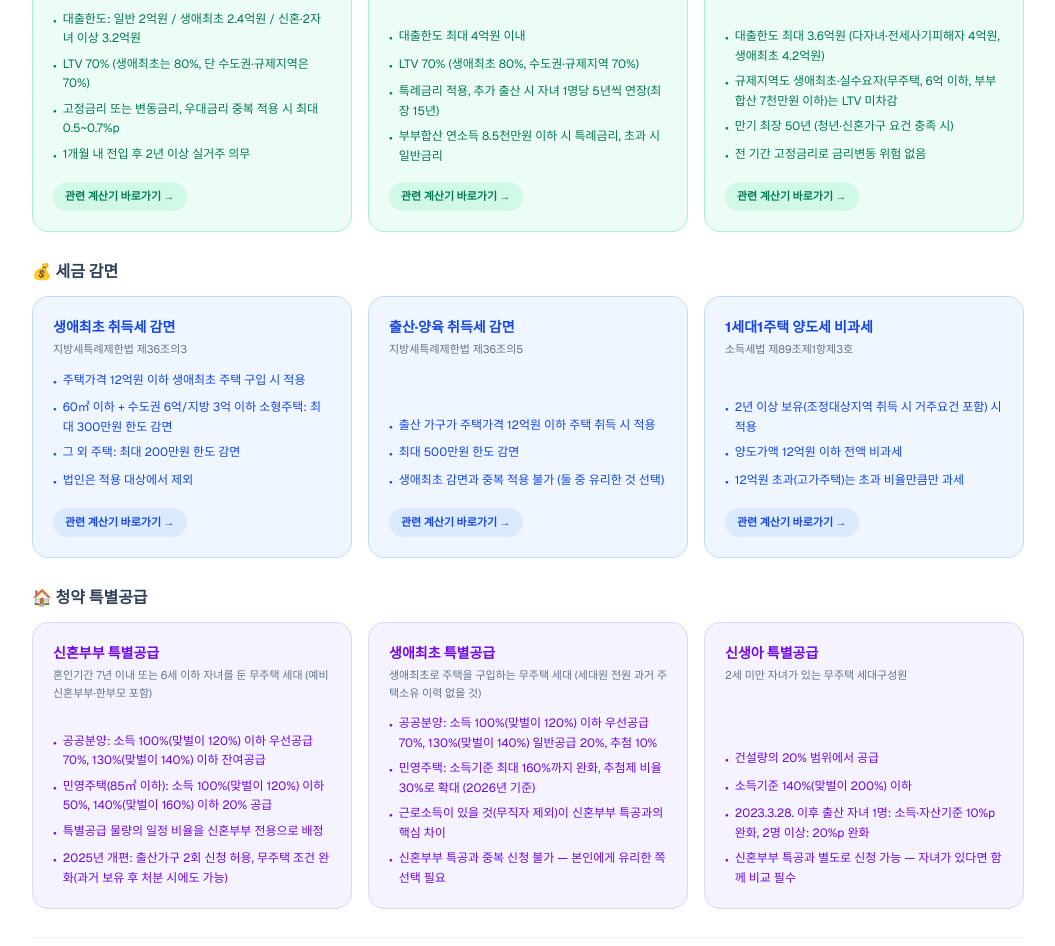
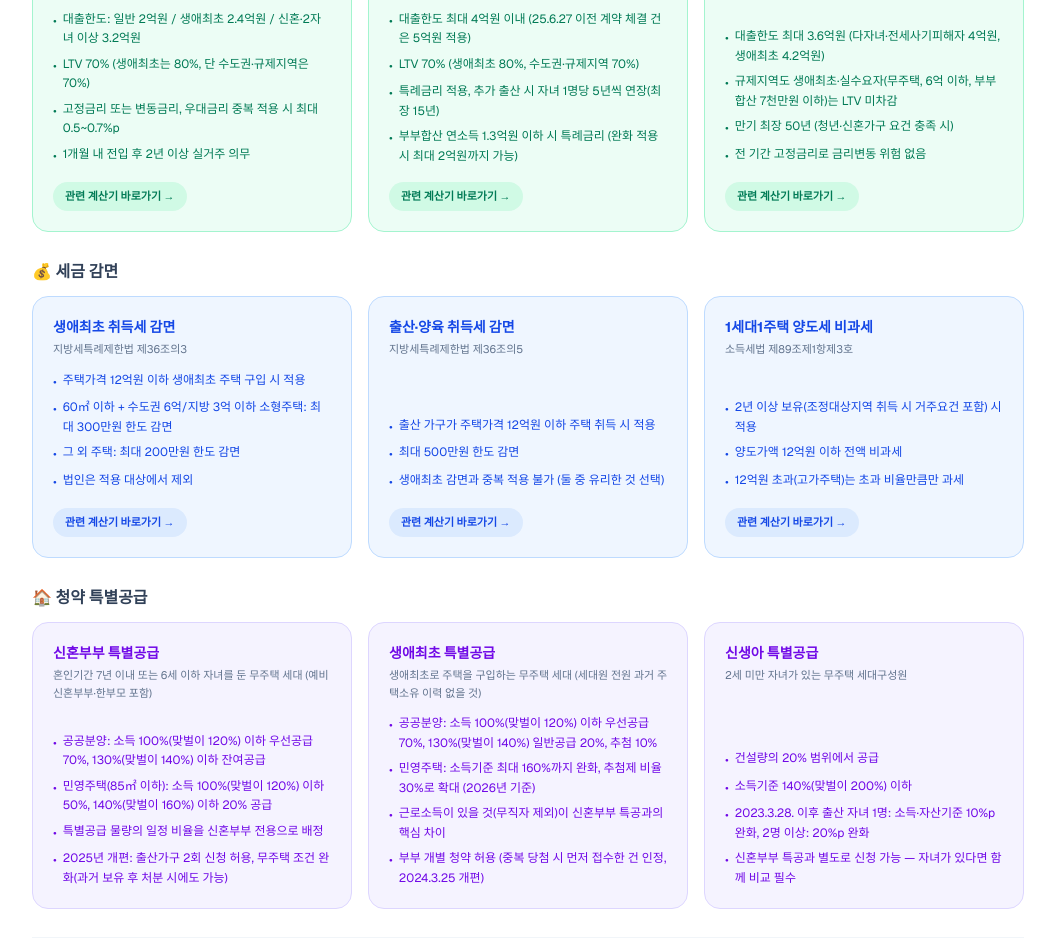
Before and after one commit to yongheon-cpf20d/Smart-zip, a Next.js app: page /benefits in a window 1280 px wide. Shown: the part 260-1206 px from the top of the page, without its empty margins (112-1167 px from the left). Built offline with nearby package versions, Linux system fonts and the light colour scheme.

Commit message:
정책 지원 수정

```diff
--- a/app/benefits/page.tsx
+++ b/app/benefits/page.tsx
@@ -47,10 +47,10 @@ const loanBenefits = [
     title: "신생아 특례 디딤돌대출",
     target: "2023.1.1. 이후 출생(입양 포함) 자녀가 있는 무주택 세대",
     points: [
-      "대출한도 최대 4억원 이내",
+      "대출한도 최대 4억원 이내 (25.6.27 이전 계약 체결 건은 5억원 적용)",
       "LTV 70% (생애최초 80%, 수도권·규제지역 70%)",
       "특례금리 적용, 추가 출산 시 자녀 1명당 5년씩 연장(최장 15년)",
-      "부부합산 연소득 8.5천만원 이하 시 특례금리, 초과 시 일반금리",
+      "부부합산 연소득 1.3억원 이하 시 특례금리 (완화 적용 시 최대 2억원까지 가능)",
     ],
   },
   {
@@ -119,7 +119,7 @@ const subscriptionBenefits = [
       "공공분양: 소득 100%(맞벌이 120%) 이하 우선공급 70%, 130%(맞벌이 140%) 일반공급 20%, 추첨 10%",
       "민영주택: 소득기준 최대 160%까지 완화, 추첨제 비율 30%로 확대 (2026년 기준)",
       "근로소득이 있을 것(무직자 제외)이 신혼부부 특공과의 핵심 차이",
-      "신혼부부 특공과 중복 신청 불가 — 본인에게 유리한 쪽 선택 필요",
+      "부부 개별 청약 허용 (중복 당첨 시 먼저 접수한 건 인정, 2024.3.25 개편)",
     ],
   },
   {
```
